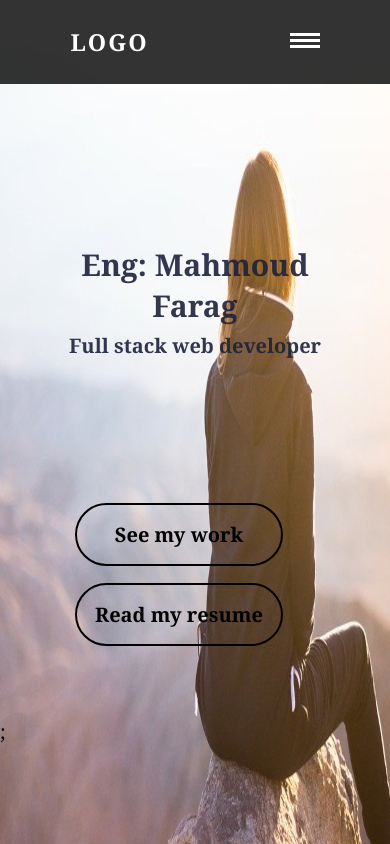
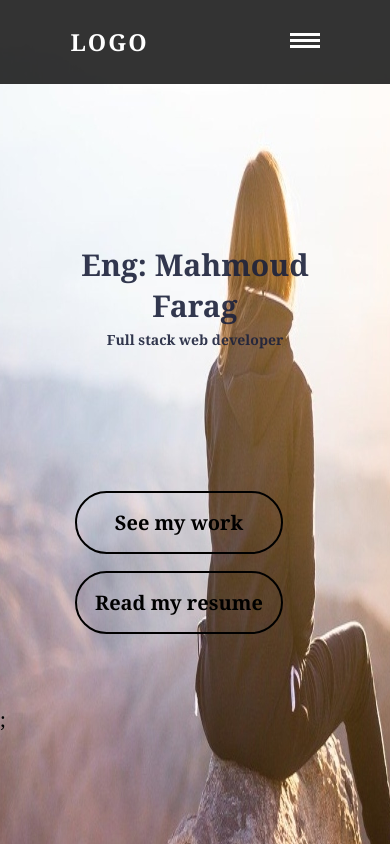
Before and after one commit to mahmoud-farag/my_portfolio, a React (Create React App) app: page / in a window 390 px wide. Built offline with nearby package versions, Linux system fonts and the light colour scheme.

Commit message:
responsive  contactme  page

```diff
--- a/src/components/Home/home.css
+++ b/src/components/Home/home.css
@@ -99,4 +99,9 @@ section.main .btns .btn:hover {
     grid-template-columns: 15rem;
     height: 10rem;
   }
+
+  section.main .hint p {
+    font-size: 14px;
+    display: block;
+  }
 }
```
